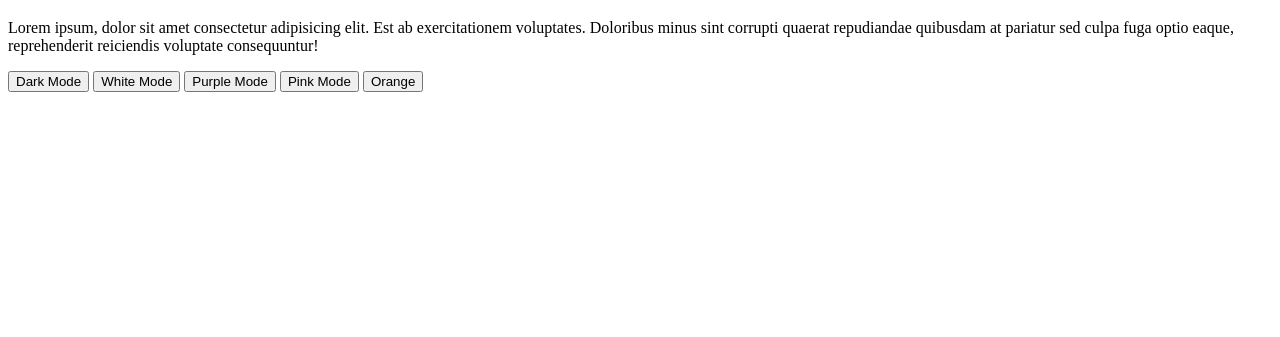
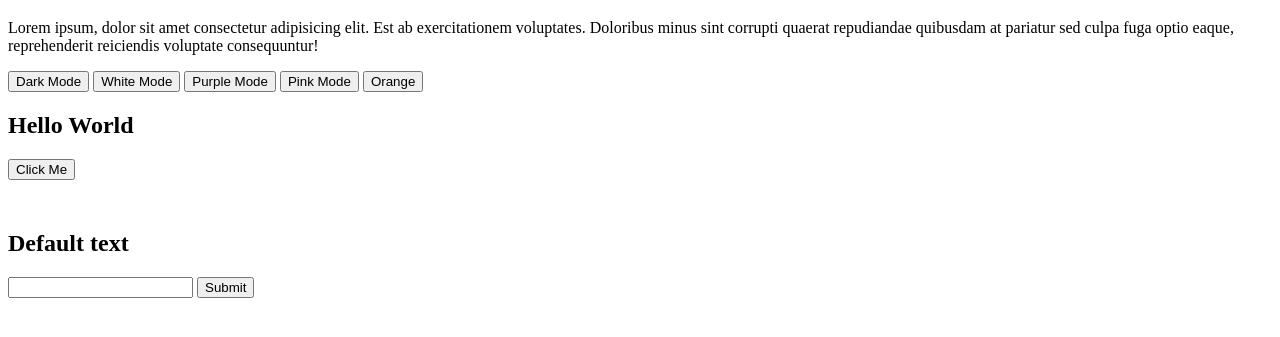
Before and after one commit to Md-Ahnaf-Wadud-Akib/Device-Linux, a plain HTML site: page ahnaf.html in a window 1280 px wide. Shown: the part 61-398 px from the top of the page. Drawn offline with Linux system fonts and the light colour scheme.

Commit message:
inputBox

```diff
--- a/JavaScript/p25.js
+++ b/JavaScript/p25.js
@@ -25,3 +25,30 @@ function orangeColor(){
     document.body.style.backgroundColor = "orange";
 }
 orangeMode.addEventListener("click", orangeColor);
+
+function changeText(){
+    let thankYou = document.getElementById("thank-you");
+    thankYou.innerText = "Thank you for clicking";
+}
+
+let clickMe = document.getElementById("click-me");
+clickMe.addEventListener("click", changeText);
+
+// Div1
+
+let divStyle = document.getElementById("div1");
+divStyle.style.padding = "30px 0px";
+
+
+let textBox = document.getElementById("text-box");
+
+
+function text(){
+    inputText.innerText = textBox.value;
+}
+
+let submitText = document.getElementById("submit");
+
+let inputText = document.getElementById("input-text");
+
+submitText.addEventListener("click", text);
--- a/ahnaf.html
+++ b/ahnaf.html
@@ -18,6 +18,16 @@
     <button id="purpleMode">Purple Mode</button>
     <button id="pink-mode">Pink Mode</button>
     <button id="orange-mode">Orange</button>
+
+    <section>
+      <h1 id="thank-you">Hello World</h1>
+      <button id="click-me">Click Me</button>
+      <div id="div1">
+        <h1 id="input-text">Default text</h1>
+        <input type="text" name="" id="text-box">
+        <button id="submit">Submit</button>
+      </div>
+    </section>
     <!-- Script -->
      <script src="JavaScript/p25.js"></script>
   </body>
```
